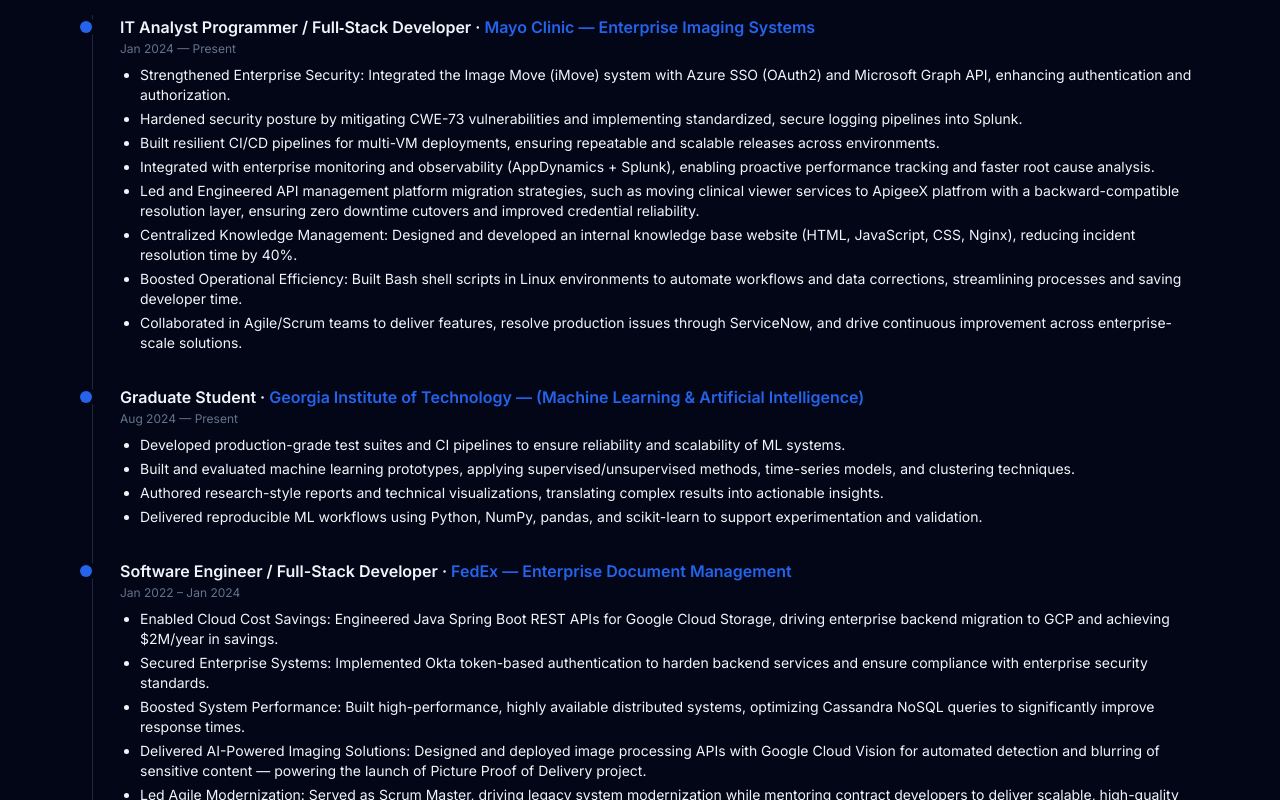
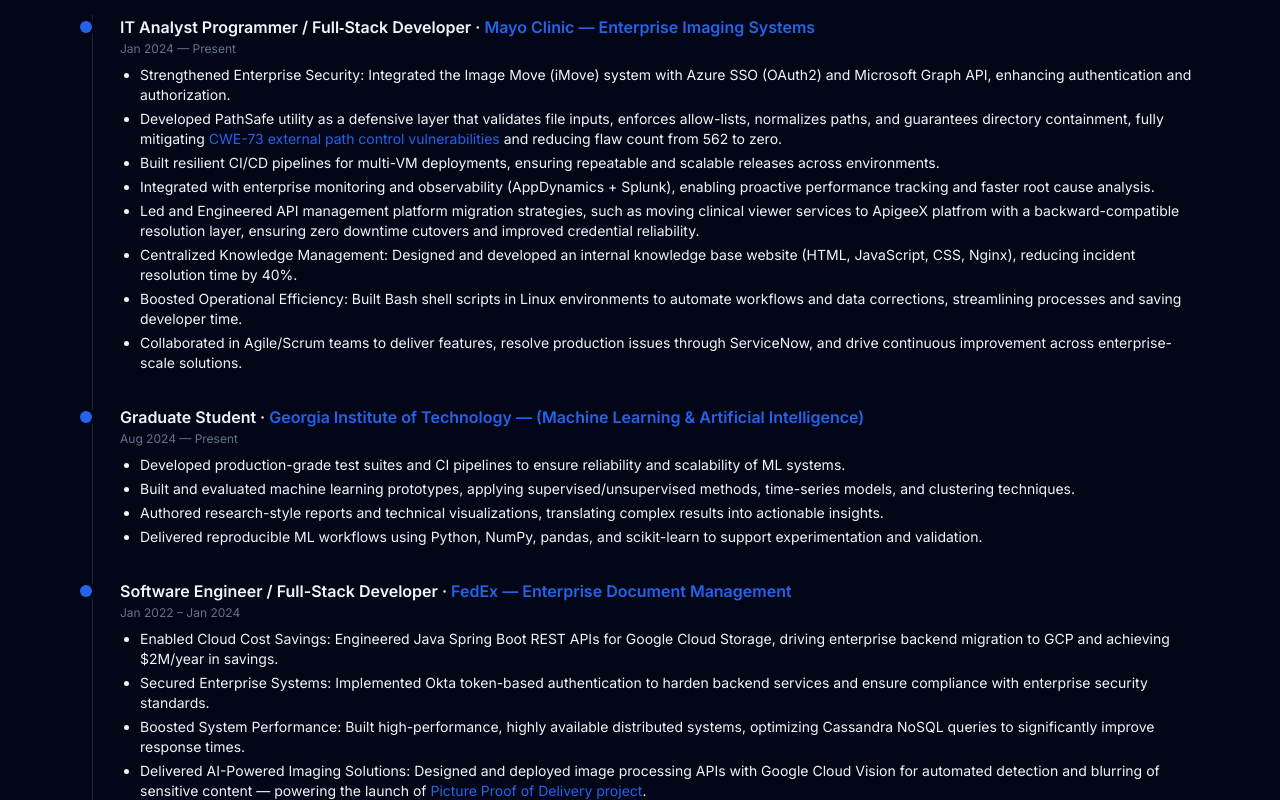
Before and after one commit to laithse1/laithse1.github.io, a Next.js app: page / in a window 1280 px wide. Shown: the part 1760-2560 px from the top of the page. Built offline with nearby package versions, Linux system fonts and the light colour scheme.

Commit message:
Added hyperlinks

```diff
--- a/package.json
+++ b/package.json
@@ -9,7 +9,9 @@
     "preview:static": "npx serve -s out -l 4173"
   },
   "dependencies": {
+    "dompurify": "^3.2.7",
     "framer-motion": "^11.2.6",
+    "isomorphic-dompurify": "^2.28.0",
     "next": "^14.2.5",
     "react": "^18.3.1",
     "react-dom": "^18.3.1"
--- a/src/app/globals.css
+++ b/src/app/globals.css
@@ -8,3 +8,8 @@
 /* hide horizontal scrollbar for the slider */
 .scrollbar-hide::-webkit-scrollbar{ display:none; }
 .scrollbar-hide{ -ms-overflow-style:none; scrollbar-width:none; }
+
+/* Style links only inside the experience section */
+#experience a {
+  @apply text-brand hover:underline; /* Tailwind utility */
+}
--- a/src/components/Timeline.tsx
+++ b/src/components/Timeline.tsx
@@ -1,4 +1,7 @@
-type Role = { company: string; role: string; period: string; bullets: string[] }
+import DOMPurify from 'isomorphic-dompurify';
+
+type Role = { company: string; role: string; period: string; bullets: string[] };
+
 export default function Timeline({ roles }: { roles: Role[] }) {
   return (
     <div className="relative">
@@ -6,18 +9,23 @@
       {roles.map((r, idx) => (
         <div key={idx} className="relative pl-10 pb-8">
           <div className="absolute left-0 top-1.5 h-3 w-3 rounded-full bg-brand shadow ring-4 ring-white dark:ring-slate-950" />
-          <h3 className="font-semibold">{r.role} · <span className="text-brand">{r.company}</span></h3>
+          <h3 className="font-semibold">
+            {r.role} · <span className="text-brand">{r.company}</span>
+          </h3>
 
           <div className="text-xs text-slate-500 mt-0.5">{r.period}</div>
 
           <ul className="mt-2 list-disc pl-5 text-sm space-y-1">
-
-            {r.bullets.map((b, i) => <li key={i}>{b}</li>)}
-
+            {r.bullets.map((b, i) => {
+              const safe = DOMPurify.sanitize(b, {
+                USE_PROFILES: { html: true },
+                ADD_ATTR: ['target', 'rel'], // keep target/_blank + rel attrs
+              });
+              return <li key={i} dangerouslySetInnerHTML={{ __html: safe }} />;
+            })}
           </ul>
-
         </div>
       ))}
     </div>
-  )
+  );
 }
--- a/src/data/experience.ts
+++ b/src/data/experience.ts
@@ -6,7 +6,7 @@
     bullets: [
       'Strengthened Enterprise Security: Integrated the Image Move (iMove) system with Azure SSO (OAuth2) and Microsoft Graph API, enhancing authentication and authorization.',
 
-      'Hardened security posture by mitigating CWE-73 vulnerabilities and implementing standardized, secure logging pipelines into Splunk.',
+      'Developed PathSafe utility as a defensive layer that validates file inputs, enforces allow-lists, normalizes paths, and guarantees directory containment, fully mitigating <a href="https://cwe.mitre.org/data/definitions/73.html" target="_blank" rel="noopener noreferrer">CWE-73 external path control vulnerabilities</a> and reducing flaw count from 562 to zero.',
 
       'Built resilient CI/CD pipelines for multi-VM deployments, ensuring repeatable and scalable releases across environments.',
 
@@ -40,7 +40,7 @@
       'Enabled Cloud Cost Savings: Engineered Java Spring Boot REST APIs for Google Cloud Storage, driving enterprise backend migration to GCP and achieving $2M/year in savings.',
       'Secured Enterprise Systems: Implemented Okta token-based authentication to harden backend services and ensure compliance with enterprise security standards.',
       'Boosted System Performance: Built high-performance, highly available distributed systems, optimizing Cassandra NoSQL queries to significantly improve response times.',
-      'Delivered AI-Powered Imaging Solutions: Designed and deployed image processing APIs with Google Cloud Vision for automated detection and blurring of sensitive content — powering the launch of Picture Proof of Delivery project.',
+      'Delivered AI-Powered Imaging Solutions: Designed and deployed image processing APIs with Google Cloud Vision for automated detection and blurring of sensitive content — powering the launch of <a href="https://www.fedex.com/en-us/tracking/picture-proof-delivery.html" target="_blank" rel="noopener noreferrer">Picture Proof of Delivery project</a>.',
       'Led Agile Modernization: Served as Scrum Master, driving legacy system modernization while mentoring contract developers to deliver scalable, high-quality solutions.',
       'Ensured Operational Reliability: Monitored production and test systems proactively, ensuring uptime and rapid resolution of critical issues.'
     ]
```
Also changed, not shown: 1 other file (tests, documents, lock files or other folders).
